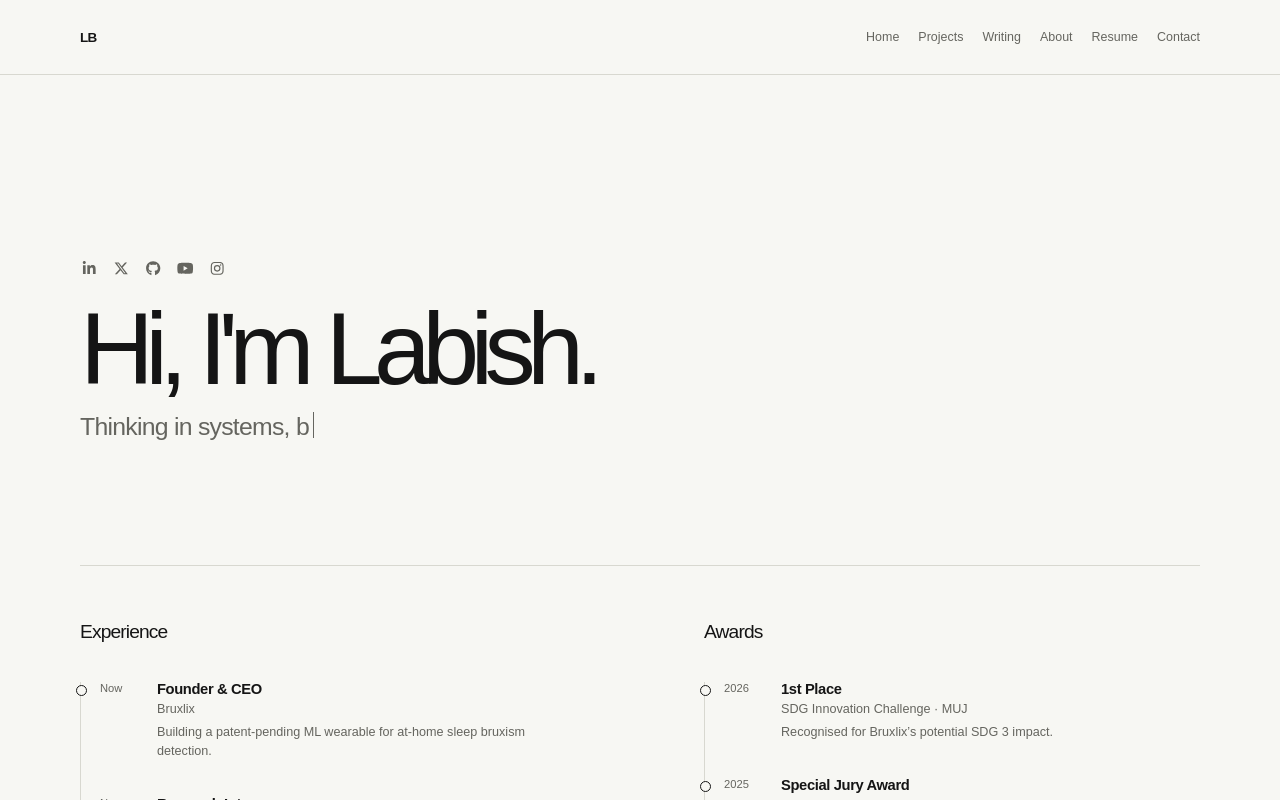
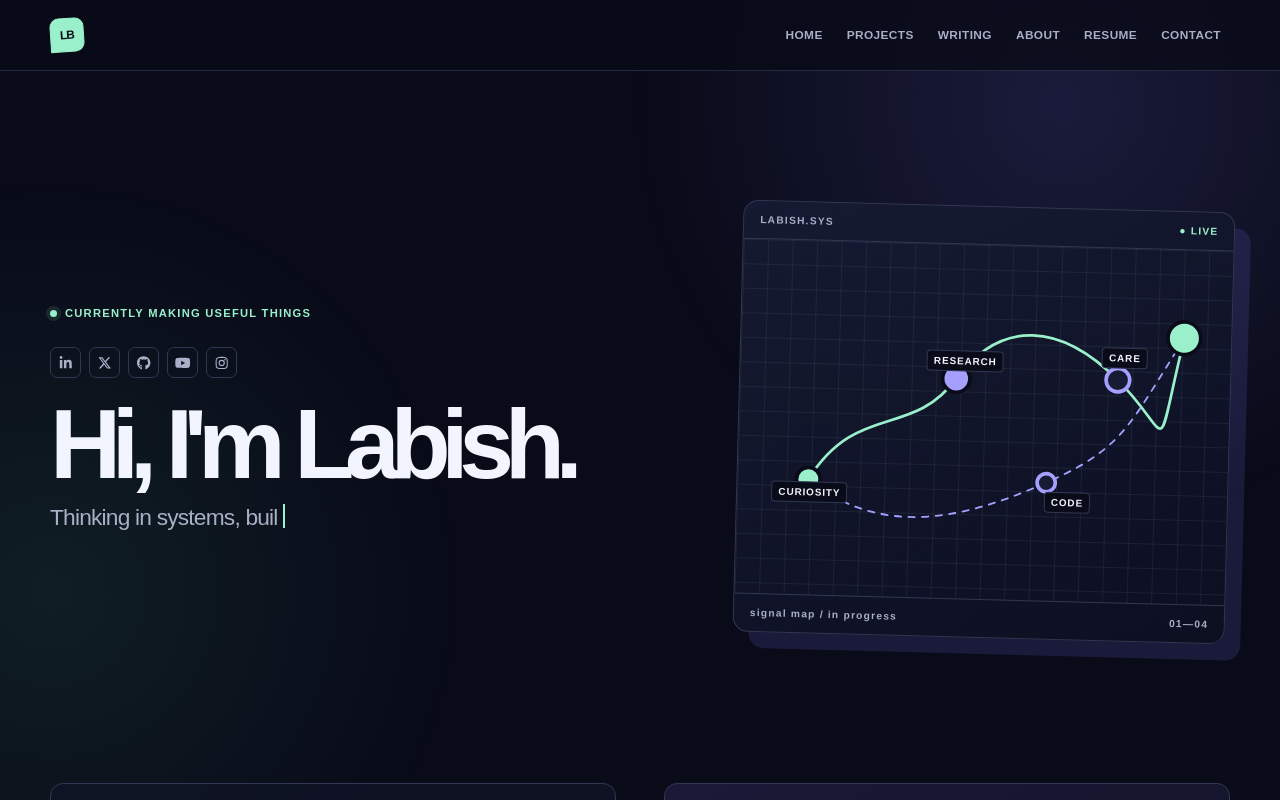
Before and after one commit to labishbardiya/Portfolio, a Next.js app: page / in a window 1280 px wide. Shown: the top 800 px of the page. Built offline with nearby package versions, Linux system fonts and the light colour scheme.

Commit message:
Refine dark visual system

```diff
--- a/app/globals.css
+++ b/app/globals.css
@@ -1,34 +1,59 @@
 :root {
-  --paper: #f7f7f3;
-  --ink: #151515;
-  --muted: #65655f;
-  --line: #d8d8d0;
-  --max-width: 1120px;
+  --night: #090b18;
+  --night-raised: #111529;
+  --night-soft: #171c34;
+  --ink: #f2f5ff;
+  --muted: #a8afc6;
+  --faint: #69708b;
+  --line: #303852;
+  --mint: #9af0cb;
+  --mint-strong: #52dca9;
+  --violet: #a5a0ff;
+  --violet-deep: #746ee8;
+  --max-width: 1180px;
 }
 
 * { box-sizing: border-box; }
-
 html { scroll-behavior: smooth; }
 
 body {
   min-height: 100vh;
   margin: 0;
+  overflow-x: hidden;
   color: var(--ink);
-  background: var(--paper);
+  background: var(--night);
   font-family: Arial, Helvetica, sans-serif;
   -webkit-font-smoothing: antialiased;
 }
 
+body::before {
+  position: fixed;
+  z-index: -1;
+  inset: 0;
+  background:
+    radial-gradient(circle at 83% 13%, rgb(116 110 232 / 17%), transparent 27rem),
+    radial-gradient(circle at 4% 74%, rgb(82 220 169 / 9%), transparent 26rem);
+  content: "";
+  pointer-events: none;
+}
+
 a { color: inherit; text-underline-offset: 0.16em; }
-a:hover { color: var(--muted); }
+a:hover { color: var(--mint); }
 
-.page-shell { width: min(calc(100% - 48px), var(--max-width)); margin-inline: auto; }
+.page-shell { width: min(calc(100% - 56px), var(--max-width)); margin-inline: auto; }
 
-.site-header { border-bottom: 1px solid var(--line); }
+.site-header {
+  position: sticky;
+  z-index: 5;
+  top: 0;
+  border-bottom: 1px solid rgb(48 56 82 / 72%);
+  background: rgb(9 11 24 / 78%);
+  backdrop-filter: blur(18px);
+}
 
 .site-nav {
-  width: min(calc(100% - 48px), var(--max-width));
-  min-height: 74px;
+  width: min(calc(100% - 56px), var(--max-width));
+  min-height: 70px;
   margin-inline: auto;
   display: flex;
   align-items: center;
@@ -37,105 +62,237 @@ a:hover { color: var(--muted); }
 }
 
 .wordmark {
-  flex: 0 0 auto;
-  font-size: 0.84rem;
-  font-weight: 700;
-  letter-spacing: -0.06em;
+  display: grid;
+  width: 34px;
+  height: 34px;
+  place-items: center;
+  border: 1px solid var(--mint);
+  border-radius: 9px 9px 9px 0;
+  background: var(--mint);
+  color: var(--night);
+  font-size: 0.74rem;
+  font-weight: 800;
+  letter-spacing: -0.075em;
   text-decoration: none;
+  transform: rotate(-4deg);
+  transition: transform 160ms ease;
 }
 
-.nav-links { display: flex; flex-wrap: wrap; justify-content: flex-end; gap: 19px; }
-.nav-links a { color: var(--muted); font-size: 0.78rem; text-decoration: none; }
-.nav-links a:hover { color: var(--ink); text-decoration: underline; }
+.wordmark:hover { color: var(--night); transform: rotate(0deg) translateY(-1px); }
+.nav-links { display: flex; flex-wrap: wrap; justify-content: flex-end; gap: 6px; }
 
-.hero { min-height: 490px; padding-top: clamp(92px, 16vw, 185px); }
+.nav-links a {
+  padding: 7px 9px;
+  border-radius: 6px;
+  color: var(--muted);
+  font-size: 0.74rem;
+  font-weight: 700;
+  letter-spacing: 0.035em;
+  text-decoration: none;
+  text-transform: uppercase;
+  transition: background 160ms ease, color 160ms ease;
+}
+
+.nav-links a:hover { background: var(--night-soft); color: var(--ink); text-decoration: none; }
+
+.hero {
+  display: grid;
+  grid-template-columns: minmax(0, 0.93fr) minmax(410px, 0.8fr);
+  align-items: center;
+  gap: clamp(42px, 9vw, 126px);
+  min-height: 570px;
+  padding-block: clamp(74px, 11vw, 135px);
+}
+
+.hero-kicker, .eyebrow {
+  display: flex;
+  align-items: center;
+  gap: 8px;
+  margin-bottom: 28px;
+  color: var(--mint);
+  font-size: 0.7rem;
+  font-weight: 700;
+  letter-spacing: 0.11em;
+  text-transform: uppercase;
+}
+
+.hero-kicker span {
+  width: 7px;
+  height: 7px;
+  border-radius: 50%;
+  background: var(--mint);
+  box-shadow: 0 0 0 4px rgb(154 240 203 / 11%);
+}
 
 .social-links {
   display: flex;
   align-items: center;
-  gap: 15px;
+  gap: 8px;
   padding: 0;
-  margin: 0 0 24px;
+  margin: 0 0 25px;
   list-style: none;
 }
 
 .social-links a {
   display: grid;
-  width: 17px;
-  height: 17px;
+  width: 31px;
+  height: 31px;
   place-items: center;
+  border: 1px solid var(--line);
+  border-radius: 7px;
   color: var(--muted);
-  font-size: 0.92rem;
+  font-size: 0.87rem;
+  transition: border-color 160ms ease, background 160ms ease, color 160ms ease, transform 160ms ease;
 }
 
-.social-links a:hover, .social-links a:focus-visible { color: var(--ink); transform: translateY(-1px); }
+.social-links a:hover, .social-links a:focus-visible {
+  border-color: var(--mint);
+  background: rgb(154 240 203 / 11%);
+  color: var(--mint);
+  transform: translateY(-2px);
+}
 
 h1, h2, h3, p { margin-top: 0; }
 
 .hero h1, .content-page h1 {
-  max-width: 760px;
-  margin-bottom: 15px;
-  font-size: clamp(3rem, 8vw, 7.25rem);
-  font-weight: 500;
-  line-height: 0.94;
-  letter-spacing: -0.085em;
+  max-width: 720px;
+  margin-bottom: 18px;
+  color: var(--ink);
+  font-size: clamp(3.75rem, 7.7vw, 7.4rem);
+  font-weight: 800;
+  line-height: 0.84;
+  letter-spacing: -0.095em;
 }
 
-.typewriter { min-height: 1.4em; color: var(--muted); font-size: clamp(1.12rem, 2.1vw, 1.55rem); letter-spacing: -0.03em; }
+.typewriter {
+  min-height: 1.45em;
+  margin-bottom: 0;
+  color: var(--muted);
+  font-size: clamp(1.08rem, 2vw, 1.42rem);
+  font-weight: 500;
+  letter-spacing: -0.035em;
+}
 
 .typewriter-caret {
   display: inline-block;
-  width: 1px;
-  height: 1.03em;
-  margin-left: 4px;
+  width: 2px;
+  height: 1.04em;
+  margin-left: 5px;
   vertical-align: -0.12em;
-  background: currentColor;
+  background: var(--mint);
   animation: blink 1.05s steps(1, end) infinite;
 }
 
 @keyframes blink { 50% { opacity: 0; } }
 
+.hero-graphic {
+  overflow: hidden;
+  border: 1px solid var(--line);
+  border-radius: 15px;
+  background: linear-gradient(150deg, rgb(23 28 52 / 88%), rgb(13 16 34 / 97%));
+  box-shadow: 16px 16px 0 rgb(116 110 232 / 16%);
+  transform: rotate(1.5deg);
+}
+
+.graphic-bar, .graphic-footer {
+  display: flex;
+  align-items: center;
+  justify-content: space-between;
+  padding: 13px 16px;
+  color: var(--muted);
+  font-size: 0.64rem;
+  font-weight: 700;
+  letter-spacing: 0.12em;
+}
+
+.graphic-bar { border-bottom: 1px solid var(--line); }
+.graphic-footer { border-top: 1px solid var(--line); }
+.graphic-live { color: var(--mint); }
+
+.graphic-canvas { position: relative; aspect-ratio: 1.385; color: rgb(105 112 139 / 45%); }
+.graphic-canvas svg { display: block; width: 100%; height: 100%; }
+.signal-grid { color: rgb(105 112 139 / 48%); }
+.signal-path { fill: none; stroke-linecap: round; }
+.signal-path-main { stroke: var(--mint); stroke-width: 3; }
+.signal-path-dashed { stroke: var(--violet); stroke-dasharray: 7 8; stroke-width: 2; }
+.signal-node { stroke: var(--night); stroke-width: 4; }
+.signal-node-mint { fill: var(--mint); }
+.signal-node-violet { fill: var(--violet); }
+.signal-node-ink { fill: var(--night-soft); stroke: var(--violet); }
+
+.signal-label {
+  position: absolute;
+  padding: 4px 6px;
+  border: 1px solid var(--line);
+  border-radius: 4px;
+  background: var(--night);
+  color: var(--ink);
+  font-size: clamp(0.5rem, 0.9vw, 0.62rem);
+  font-weight: 700;
+  letter-spacing: 0.09em;
+}
+
+.label-curiosity { bottom: 26%; left: 7%; }
+.label-research { top: 30%; left: 38%; }
+.label-care { top: 28%; right: 17%; }
+.label-code { right: 28%; bottom: 25%; }
+
 .timeline-grid {
   display: grid;
   grid-template-columns: repeat(2, minmax(0, 1fr));
-  gap: clamp(55px, 10vw, 148px);
-  padding-block: 55px 130px;
-  border-top: 1px solid var(--line);
+  gap: clamp(25px, 4vw, 48px);
+  padding-block: 10px 130px;
 }
 
-.timeline-section h2 { margin-bottom: 37px; font-size: 1.2rem; font-weight: 500; letter-spacing: -0.045em; }
+.timeline-section {
+  padding: 25px;
+  border: 1px solid var(--line);
+  border-radius: 13px;
+  background: rgb(17 21 41 / 72%);
+}
+
+.timeline-section:nth-child(2) { background: linear-gradient(145deg, rgb(32 29 64 / 78%), rgb(17 21 41 / 72%)); }
+.timeline-section h2 { margin-bottom: 35px; font-size: clamp(1.45rem, 2vw, 1.85rem); font-weight: 800; letter-spacing: -0.065em; }
 
 .timeline {
   position: relative;
   display: grid;
-  gap: 34px;
+  gap: 35px;
   padding: 0 0 0 20px;
   margin: 0;
   list-style: none;
 }
 
-.timeline::before { position: absolute; inset: 2px auto 3px 0; width: 1px; background: var(--line); content: ""; }
+.timeline::before { position: absolute; inset: 3px auto 4px 0; width: 1px; background: var(--line); content: ""; }
+.timeline li { position: relative; display: grid; grid-template-columns: 43px 1fr; gap: 13px; }
+.timeline li::before { position: absolute; top: 4px; left: -24px; width: 9px; height: 9px; border: 2px solid var(--night); border-radius: 50%; background: var(--mint); box-shadow: 0 0 0 1px var(--mint); content: ""; }
+.timeline-section:nth-child(2) .timeline li::before { background: var(--violet); box-shadow: 0 0 0 1px var(--violet); }
+.timeline-period { margin-bottom: 0; color: var(--faint); font-size: 0.68rem; font-weight: 700; line-height: 1.45; }
+.timeline h3 { margin-bottom: 3px; font-size: 0.93rem; font-weight: 700; line-height: 1.35; letter-spacing: -0.025em; }
+.timeline-organisation { margin-bottom: 7px; color: var(--violet); font-size: 0.76rem; font-weight: 700; }
+.timeline li div > p:last-child { margin-bottom: 0; color: var(--muted); font-size: 0.79rem; line-height: 1.55; }
 
-.timeline li { position: relative; display: grid; grid-template-columns: 44px 1fr; gap: 13px; }
-.timeline li::before { position: absolute; top: 5px; left: -24px; width: 9px; height: 9px; border: 1px solid var(--ink); border-radius: 50%; background: var(--paper); content: ""; }
-.timeline-period { margin-bottom: 0; color: var(--muted); font-size: 0.7rem; line-height: 1.45; }
-.timeline h3 { margin-bottom: 2px; font-size: 0.92rem; font-weight: 600; line-height: 1.35; letter-spacing: -0.025em; }
-.timeline-organisation { margin-bottom: 7px; color: var(--muted); font-size: 0.79rem; }
-.timeline li div > p:last-child { margin-bottom: 0; color: var(--muted); font-size: 0.79rem; line-height: 1.52; }
+.site-footer { display: flex; justify-content: space-between; padding-block: 25px 42px; border-top: 1px solid var(--line); color: var(--muted); font-size: 0.8rem; }
+.site-footer p { margin-bottom: 0; }
+.site-footer a { color: var(--mint); }
 
-.site-footer { padding-block: 28px 42px; border-top: 1px solid var(--line); color: var(--muted); font-size: 0.8rem; }
-.site-footer p { margin-bottom: 0; }
-.site-footer a { color: var(--ink); }
-
-.content-page { padding-block: clamp(80px, 14vw, 165px); }
-.eyebrow { margin-bottom: 20px; color: var(--muted); font-size: 0.76rem; text-transform: uppercase; letter-spacing: 0.12em; }
+.content-page { min-height: calc(100vh - 70px); padding-block: clamp(80px, 14vw, 165px); }
 .content-page h1 { max-width: 850px; font-size: clamp(3rem, 7vw, 6.25rem); }
 .page-intro { max-width: 520px; color: var(--muted); font-size: 1.1rem; line-height: 1.58; }
 
+@media (max-width: 860px) {
+  .hero { grid-template-columns: 1fr; min-height: auto; gap: 64px; }
+  .hero-graphic { width: min(100%, 590px); transform: rotate(0.7deg); }
+}
+
 @media (max-width: 680px) {
   .page-shell, .site-nav { width: min(calc(100% - 32px), var(--max-width)); }
-  .site-nav { min-height: 100px; align-items: flex-start; padding-top: 26px; }
-  .nav-links { gap: 8px 14px; }
-  .hero { min-height: 440px; }
-  .timeline-grid { grid-template-columns: 1fr; padding-bottom: 82px; }
+  .site-nav { min-height: 104px; align-items: flex-start; padding-top: 20px; }
+  .nav-links { gap: 1px 3px; }
+  .nav-links a { padding: 7px 5px; font-size: 0.64rem; }
+  .hero { padding-top: 72px; }
+  .hero h1 { font-size: clamp(3.55rem, 17.5vw, 5rem); }
+  .timeline-grid { grid-template-columns: 1fr; padding-bottom: 72px; }
+  .timeline-section { padding: 21px; }
+  .site-footer { display: block; }
 }
--- a/app/page.tsx
+++ b/app/page.tsx
@@ -1,3 +1,4 @@
+import { HeroGraphic } from "@/components/hero-graphic";
 import { SocialLinks } from "@/components/social-links";
 import { Timeline } from "@/components/timeline";
 import { Typewriter } from "@/components/typewriter";
@@ -7,9 +8,13 @@ export default function HomePage() {
   return (
     <main>
       <section className="hero page-shell">
-        <SocialLinks />
-        <h1>Hi, I&apos;m Labish.</h1>
-        <Typewriter phrases={typewriterPhrases} />
+        <div className="hero-copy">
+          <p className="hero-kicker"><span /> Currently making useful things</p>
+          <SocialLinks />
+          <h1>Hi, I&apos;m Labish.</h1>
+          <Typewriter phrases={typewriterPhrases} />
+        </div>
+        <HeroGraphic />
       </section>
 
       <section className="timeline-grid page-shell" aria-label="Experience and awards">
--- /dev/null
+++ b/components/hero-graphic.tsx
@@ -0,0 +1,36 @@
+export function HeroGraphic() {
+  return (
+    <aside className="hero-graphic" aria-label="A visual map of Labish's work">
+      <div className="graphic-bar">
+        <span>LABISH.SYS</span>
+        <span className="graphic-live">● LIVE</span>
+      </div>
+      <div className="graphic-canvas">
+        <svg viewBox="0 0 540 390" role="img" aria-labelledby="signal-map-title">
+          <title id="signal-map-title">A signal map connecting curiosity, code, research, and care.</title>
+          <defs>
+            <pattern id="grid" width="27" height="27" patternUnits="userSpaceOnUse">
+              <path d="M 27 0 L 0 0 0 27" fill="none" stroke="currentColor" strokeWidth="0.7" />
+            </pattern>
+          </defs>
+          <rect width="540" height="390" fill="url(#grid)" className="signal-grid" />
+          <path className="signal-path signal-path-main" d="M78 263 C130 176, 190 216, 238 148 S352 84, 416 145 S457 239, 488 97" />
+          <path className="signal-path signal-path-dashed" d="M78 263 C162 328, 256 300, 340 260 S429 196, 488 97" />
+          <circle className="signal-node signal-node-mint" cx="78" cy="263" r="13" />
+          <circle className="signal-node signal-node-violet" cx="238" cy="148" r="15" />
+          <circle className="signal-node signal-node-ink" cx="416" cy="145" r="13" />
+          <circle className="signal-node signal-node-mint" cx="488" cy="97" r="18" />
+          <circle className="signal-node signal-node-ink" cx="340" cy="260" r="10" />
+        </svg>
+        <span className="signal-label label-curiosity">CURIOSITY</span>
+        <span className="signal-label label-research">RESEARCH</span>
+        <span className="signal-label label-care">CARE</span>
+        <span className="signal-label label-code">CODE</span>
+      </div>
+      <div className="graphic-footer">
+        <span>signal map / in progress</span>
+        <span>01—04</span>
+      </div>
+    </aside>
+  );
+}
```
